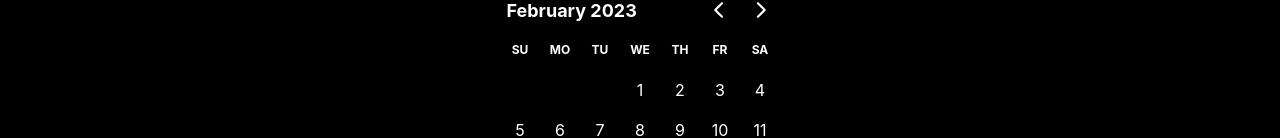
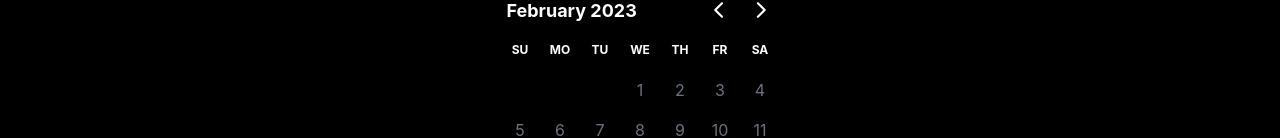
Before and after one commit to Brisco15/rental-appartment, a Next.js app: page /calendar in a window 1280 px wide. Shown: the part 668-806 px from the top of the page. Built offline with nearby package versions, Linux system fonts and the light colour scheme.

Commit message:
showed available dates on calendar

```diff
--- a/lib/config.js
+++ b/lib/config.js
@@ -5,24 +5,35 @@
 
         custom: {
         2023: {
-           8: {
-             default_weekday: 70, //for the entire month of august, weekends are 70
-             default_weekend: 170, //for the entire month of august, weekends are 170
+           3: {
+             default_weekday: 70, //for the entire month of March, weekends are 70
+             default_weekend: 90, //for the entire month of March, weekends are 170
              24: 100,
              25: 100,
 
             },
+            4: {
+                default_weekday: 70, //for the entire month of April, weekends are 70
+                default_weekend: 90, //for the entire month of April, weekends are 170
+                24: 100,
+                25: 100,
+
+               },
+
         },
         },
     },
     blocked: {
         2023: {
-            8: [20, 21, 22], //block these days in August
+            3: [20, 21, 22], //block these days in March
+            4: [10, 13, 30], //block these days in April
         },
+
     },
     booked: {
         2023: {
-            8: [17, 24, 25], // these days in August are reserved
+            3: [17, 18, 23], // these days in March are reserved
+            4: [8, 15, 21], //these days in April are reserved
         },
     },
 }
--- /dev/null
+++ b/lib/dates.js
@@ -0,0 +1,70 @@
+import config from 'lib/config'
+
+export const isBlocked = (date) => {
+  const year = date.getFullYear()
+  const month = date.getMonth() + 1
+  const day = date.getDate()
+
+  if (config.blocked[year]) {
+    if (config.blocked[year][month]) {
+      if (config.blocked[year][month].findIndex((el) => el === day) !== -1) {
+        return true
+      }
+    }
+  }
+
+  return false
+}
+
+
+export const isBooked = (date) => {
+    const year = date.getFullYear()
+    const month = date.getMonth() + 1
+    const day = date.getDate()
+
+    if (config.booked[year]) {
+      if (config.booked[year][month]) {
+        if (config.booked[year][month].findIndex((el) => el === day) !== -1) {
+          return true
+        }
+      }
+    }
+
+    return false
+}
+
+export const isPast = (date) => {
+    const now = new Date()
+    if (date.setHours(0, 0, 0, 0) - now.setHours(0, 0, 0, 0) >= 0) {
+      return false
+    }
+
+    return true
+}
+
+
+
+
+export const isDaySelectable = (day) => {
+    return (
+    !isPast(day) &&
+    !isBlocked(day) &&
+    !isBooked(day) &&
+    calcNumberOfNightsBetweenDates(new Date(), day) <= 30 * 6
+   )
+}
+
+//calculate the number of days between two dates
+
+export const calcNumberOfNightsBetweenDates = (startDate, endDate) => {
+    const start = new Date(startDate) //clone
+    const end = new Date(endDate) //clone
+    let dayCount = 0
+
+    while (end > start) {
+      dayCount++
+      start.setDate(start.getDate() + 1)
+    }
+
+    return dayCount
+}
--- a/src/pages/calendar.js
+++ b/src/pages/calendar.js
@@ -2,6 +2,7 @@
 import Link from 'next/link'
 import { DayPicker } from 'react-day-picker'
 import 'react-day-picker/dist/style.css'
+import { isDaySelectable } from 'lib/dates'
 
 export default function Calendar() {
   return (
@@ -47,7 +48,19 @@
             </p>
 
             <div className='pt-6 flex justify-center availability-calendar'>
-                <DayPicker />
+                <DayPicker
+                  components={{
+                    DayContent: (props)=> (
+                        <div
+                         className={`relative text-right ${
+                            !isDaySelectable(props.date) && "text-gray-500"
+                         }`}
+                        >
+                            {props.date.getDate()}
+                        </div>
+                    ),
+                  }}
+                />
             </div>
         </div>
       </div>
```
